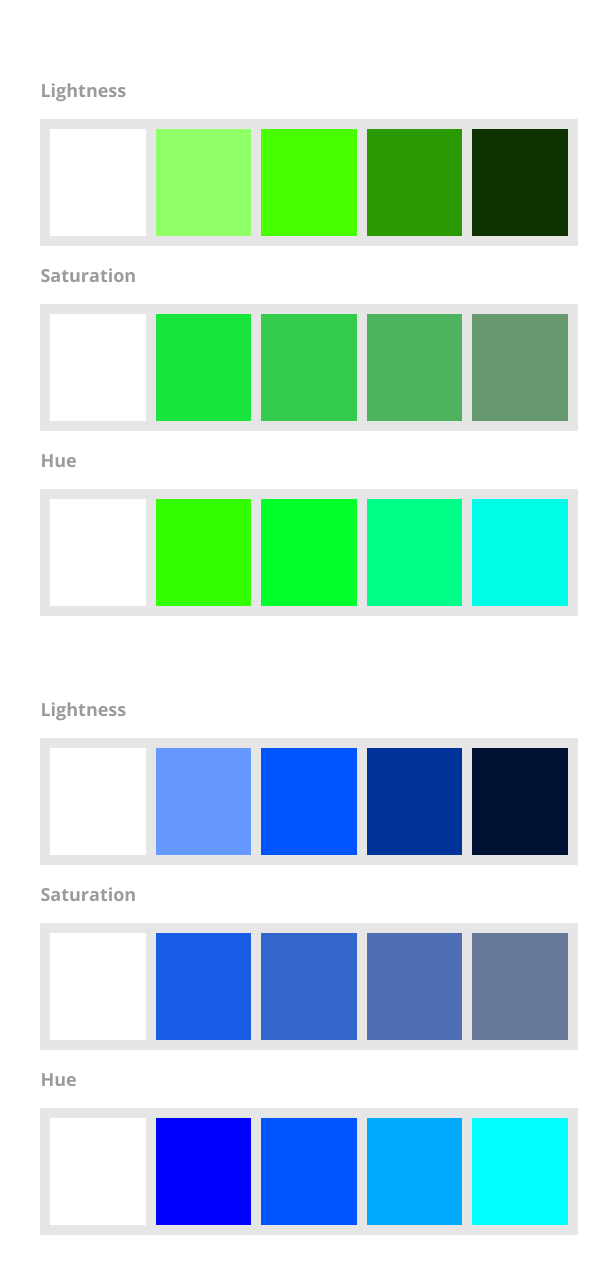
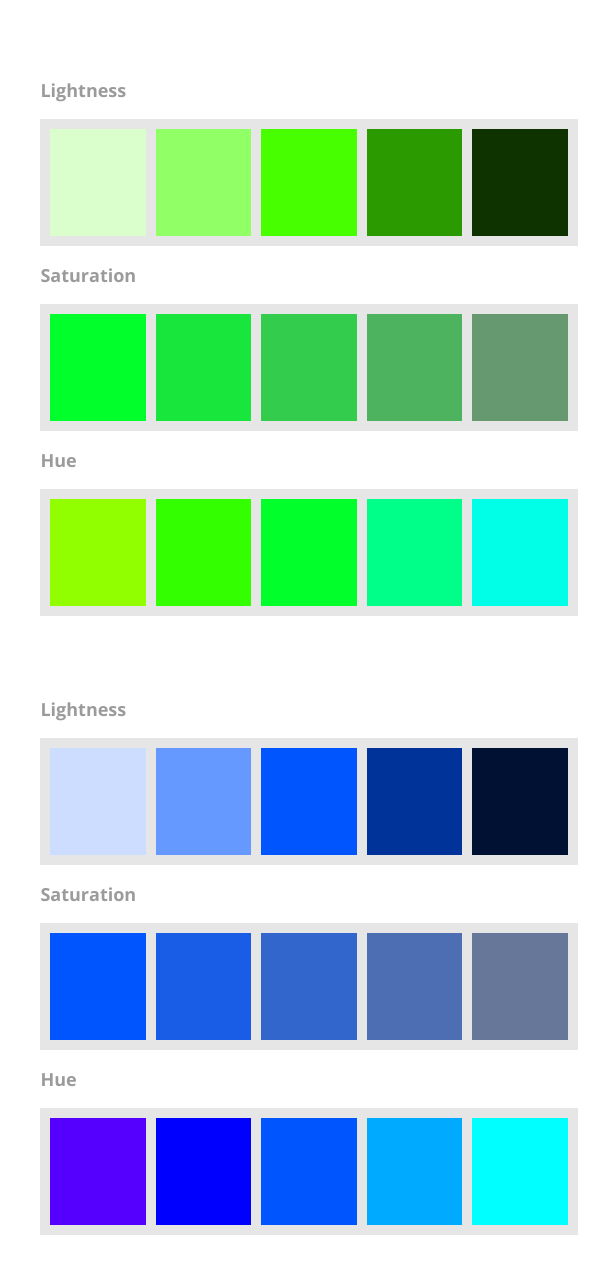
Before and after one commit to Eroje/codeCademy, a plain HTML site: page PaintStore-Colors/index.html in a window 1280 px wide. Shown: the part 1937-3210 px from the top of the page, 510-1119 px from the left. Drawn offline with nearby package versions, Linux system fonts and the light colour scheme.

Commit message:
New Commit

```diff
--- a/PaintStore-Colors/resources/css/style.css
+++ b/PaintStore-Colors/resources/css/style.css
@@ -312,7 +312,7 @@ html {
 
 /* Green lightness decreases by 20 */
 .greens .lightness .color-1 {
-
+  background-color: hsl(103, 100%, 90%);
 }
 
 .greens .lightness .color-2 {
@@ -333,7 +333,7 @@ html {
 
 /* Green saturation decreases by 20 */
 .greens .saturation .color-1 {
-
+  background-color: hsl(130, 100%, 50%);
 }
 
 .greens .saturation .color-2 {
@@ -354,7 +354,7 @@ html {
 
 /* Green hue increases by 22 */
 .greens .hue .color-1 {
-
+  background-color: hsl(86, 100%, 50%);
 }
 
 .greens .hue .color-2 {
@@ -381,7 +381,7 @@ html {
 
 /* Blue lightness decreases by 20 */
 .blues .lightness .color-1 {
-
+ background-color: hsl(220, 100%, 90%);
 }
 
 .blues .lightness .color-2 {
@@ -402,7 +402,7 @@ html {
 
 /* Blue saturation decreases by 20 */
 .blues .saturation .color-1 {
-
+ background-color: hsl(220, 100%, 50%);
 }
 
 .blues .saturation .color-2 {
@@ -423,7 +423,7 @@ html {
 
 /* Blue hue decreases by 20 */
 .blues .hue .color-1 {
-
+  background-color: hsl(260, 100%, 50%);
 }
 
 .blues .hue .color-2 {
```
Also changed, not shown: 3 other files. Lines whose indentation alone changed are shown as unchanged.
